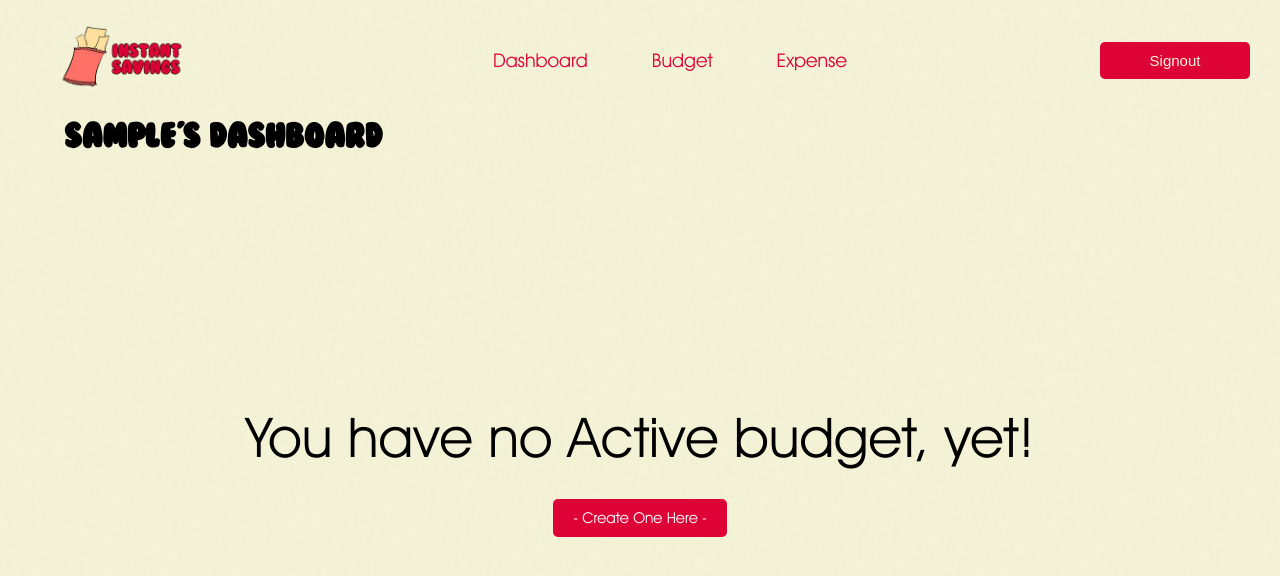
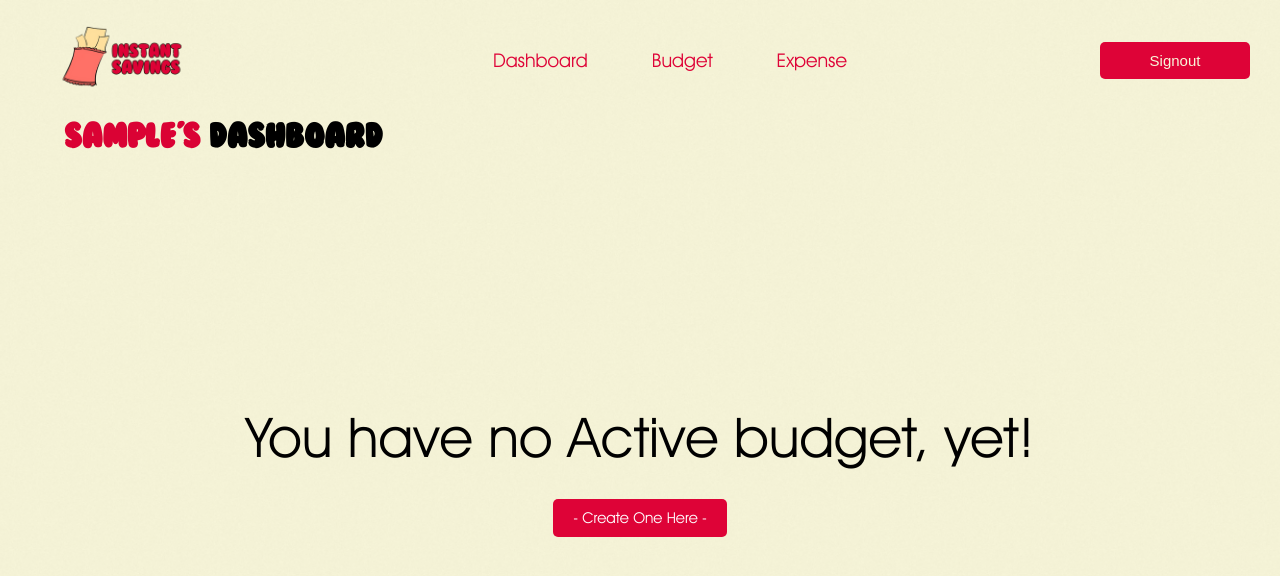
Before and after one commit to sef-04/budgeting-group, a React (Create React App) app in the folder budget/: page /dashboard in a window 1280 px wide. Shown: the top 576 px of the page. Built offline with nearby package versions, Linux system fonts and the light colour scheme; sample sign-in values are in the browser's storage.

Commit message:
Making adjustments so it can be uniform
Wala pa ako iniinput, nagloloko yung ginawa kong una

```diff
--- a/budget/src/component/css/Dashboard.css
+++ b/budget/src/component/css/Dashboard.css
@@ -111,3 +111,8 @@ header {
 .budget-message button:hover {
     background-color: #791d33;
 }
+
+/*username color*/
+.username{
+    color: #da0234;
+}
--- a/budget/src/component/pages/Budget.js
+++ b/budget/src/component/pages/Budget.js
@@ -8,6 +8,7 @@ export default function Budget() {
     const handleSignOut = () => {
         navigate("/login");
     };
+
     return (
         <div id="navBar-bud">
             <header>
--- a/budget/src/component/pages/Dashboard.js
+++ b/budget/src/component/pages/Dashboard.js
@@ -43,7 +43,7 @@ export default function Dashboard() {
                 <button id="sign" onClick={handleSignOut}>Signout</button>
             </header>
             <div>
-                <h1>{username}'s Dashboard</h1>
+             <h1><span className="username">{username}'s</span> Dashboard</h1>
                 {!hasBudget && (
                     <div className="budget-message">
                         <p>You have no Active budget, yet!</p>
```
Also changed, not shown: 2 other files (tests, documents, lock files or other folders).
